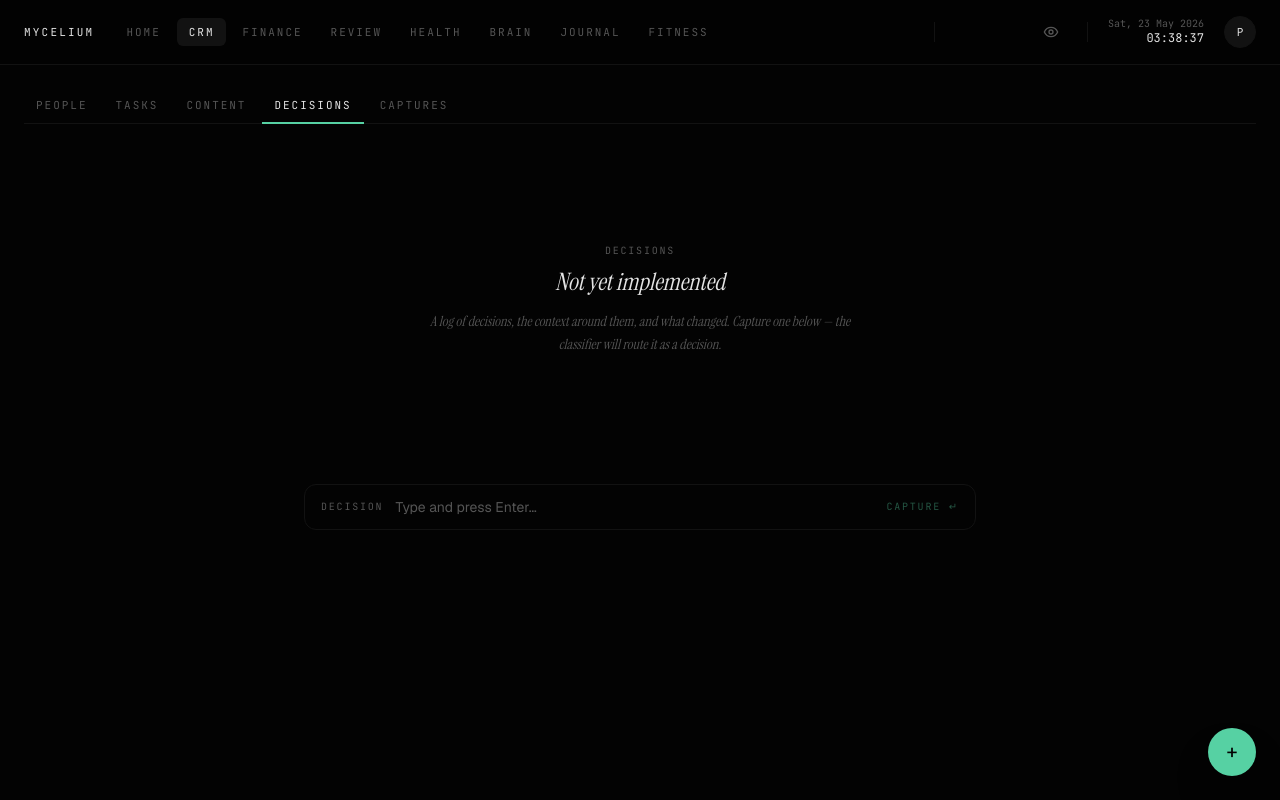
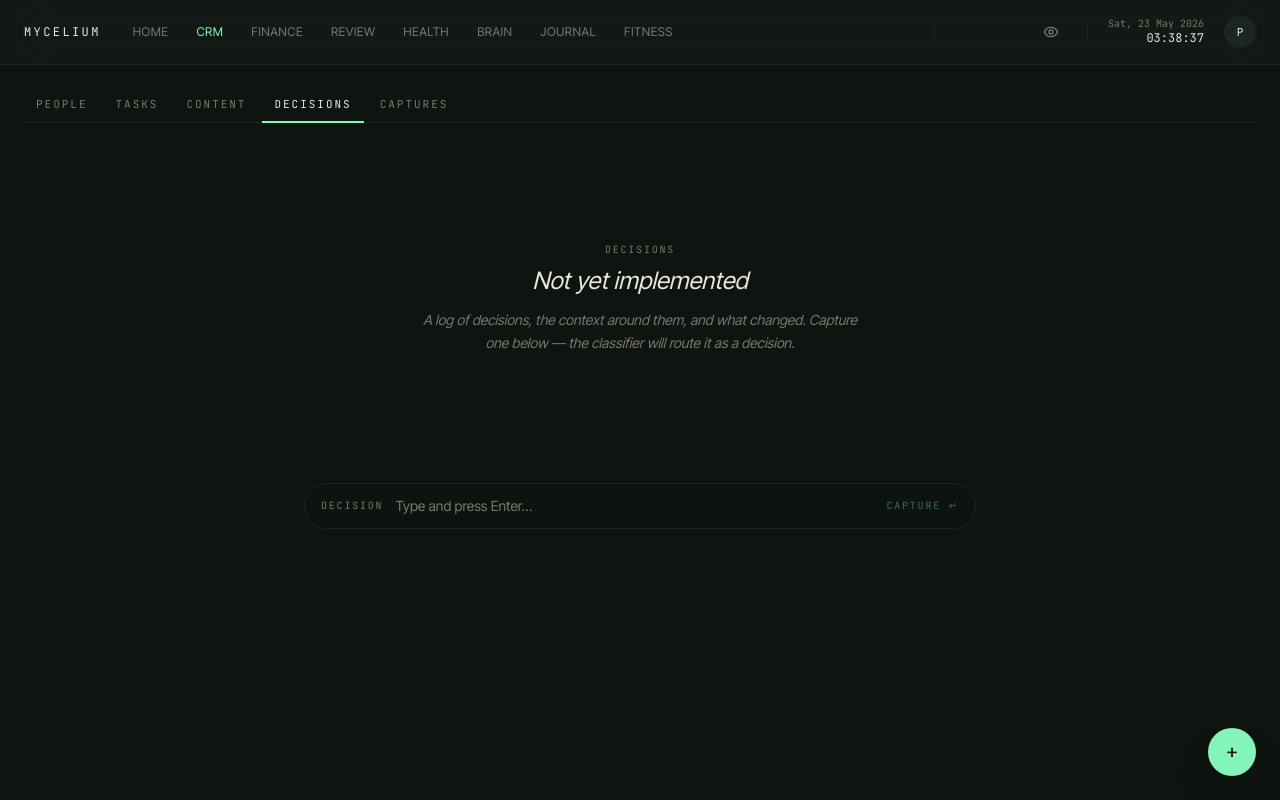
Before and after one commit to sporebit/mycelium, a Next.js app: page /crm/decisions in a window 1280 px wide. Built offline with nearby package versions, Linux system fonts and the light colour scheme; no server answers.

Commit message:
Design pass D1: Loam and Glow token migration

```diff
--- a/app/globals.css
+++ b/app/globals.css
@@ -1,45 +1,206 @@
 @import "tailwindcss";
 
-@theme {
-  /* Neutral ink scale */
-  --color-ink-0: oklch(0.10 0 0);
-  --color-ink-1: oklch(0.13 0 0);
-  --color-ink-2: oklch(0.18 0 0);
-  --color-ink-3: oklch(0.45 0 0);
-  --color-ink-4: oklch(0.92 0 0);
-
-  /* Accent — mint/teal */
-  --color-accent: oklch(0.78 0.13 165);
-  --color-accent-muted: oklch(0.62 0.10 165);
-
-  /* Semantic */
-  --color-ok: oklch(0.72 0.16 145);
-  --color-warn: oklch(0.78 0.16 75);
-  --color-danger: oklch(0.65 0.20 25);
-
-  /* Fonts (injected by next/font) */
-  --font-sans: var(--font-geist-sans);
-  --font-mono: var(--font-jetbrains-mono);
-  --font-display: var(--font-instrument-serif);
-}
+/* ---------------------------------------------------------------------------
+   LOAM AND GLOW — token system (Round D1)
+   --------------------------------------------------------------------------- */
 
 :root {
   color-scheme: dark;
+
+  /* LOAM — background scale, warm dark */
+  --ink-0: #0e1410;          /* page background, deepest */
+  --ink-1: #141c17;          /* card surface */
+  --ink-2: #1c2620;          /* elevated surface, modal */
+  --ink-3: #283328;          /* hover state, divider */
+  --ink-4: #3a4639;          /* border, structure */
+
+  /* TEXT — warm whites, never pure */
+  --text-0: #e8e6dd;         /* primary text */
+  --text-1: #b8b5a5;         /* secondary text */
+  --text-2: #7a786c;         /* muted, labels */
+  --text-3: #4d4b43;         /* placeholder, disabled */
+
+  /* GLOW — the bioluminescent accent (DISCIPLINE: use sparingly) */
+  --glow-0: #84f5b8;         /* hero numbers, active state, PR markers */
+  --glow-1: #5fd396;         /* hover variant */
+  --glow-2: #2a8b56;         /* deeper, for badge backgrounds */
+  --glow-3: #1a3d2a;         /* very dim, subtle highlights */
+
+  /* EARTH — semantic warnings, never aggressive */
+  --warn: #f5b56d;           /* amber, dried polypore */
+  --warn-bg: #3d2e1a;        /* warning background */
+  --error: #e07a5f;          /* burnt umber */
+  --error-bg: #3a1f17;       /* error background */
+  --info: #95b4d6;           /* dawn-mist blue, rare */
+  --info-bg: #1a2330;        /* info background */
+  --good: #84f5b8;           /* same as glow-0 — health is glow */
+  --good-bg: #1a3d2a;        /* same as glow-3 */
+
+  /* SIZES (modular ratio 1.25) */
+  --text-12: 0.75rem;
+  --text-14: 0.875rem;
+  --text-16: 1rem;
+  --text-20: 1.25rem;
+  --text-24: 1.5rem;
+  --text-32: 2rem;
+  --text-48: 3rem;
+  --text-64: 4rem;
+  --text-96: 6rem;
+
+  /* SPACING (4px base) */
+  --space-1: 0.25rem;
+  --space-2: 0.5rem;
+  --space-3: 0.75rem;
+  --space-4: 1rem;
+  --space-6: 1.5rem;
+  --space-8: 2rem;
+  --space-12: 3rem;
+  --space-16: 4rem;
+
+  /* RADIUS */
+  --radius-sm: 4px;
+  --radius-md: 8px;
+  --radius-lg: 16px;
+  --radius-xl: 24px;
+  --radius-full: 999px;
+
+  /* MOTION */
+  --ease-default: cubic-bezier(0.2, 0.8, 0.2, 1);
+  --ease-emphasis: cubic-bezier(0.65, 0, 0.35, 1);
+  --duration-fast: 150ms;
+  --duration-base: 250ms;
+  --duration-slow: 400ms;
 }
 
+/* Recoleta is a paid font from Latinotype.
+   Purchase at: https://www.latinotype.com/recoleta
+   Place the woff2 in /public/fonts/ and uncomment the @font-face below.
+   Until then, the fallback chain in --font-display falls through to
+   Söhne Breit, then Inter Tight, then a system serif. */
+
+/* @font-face {
+  font-family: "Recoleta";
+  src: url("/fonts/recoleta-semibold.woff2") format("woff2");
+  font-weight: 600;
+  font-display: swap;
+} */
+
+/* ---------------------------------------------------------------------------
+   Tailwind v4 @theme — exposes tokens as utility classes.
+   The old --color-ink-{0..4}, --color-accent, --color-ok, --color-warn,
+   --color-danger names are PRESERVED for back-compat (700+ class usages),
+   but their VALUES now point at the new Loam + Glow palette.
+   Note: ink-3 and ink-4 stayed wired to text colours, since the codebase
+   uses text-ink-3 (423×) and text-ink-4 (262×) overwhelmingly more than
+   bg-ink-3 / border-ink-4 (which were near-zero usage in the old palette).
+   --------------------------------------------------------------------------- */
+@theme {
+  /* Background scale */
+  --color-ink-0: var(--ink-0);
+  --color-ink-1: var(--ink-1);
+  --color-ink-2: var(--ink-2);
+
+  /* Text — legacy slots */
+  --color-ink-3: var(--text-2);
+  --color-ink-4: var(--text-0);
+
+  /* New text scale — accessible as Tailwind classes (e.g. text-text-0) */
+  --color-text-0: var(--text-0);
+  --color-text-1: var(--text-1);
+  --color-text-2: var(--text-2);
+  --color-text-3: var(--text-3);
+
+  /* Background scale — new names also exposed */
+  --color-loam-0: var(--ink-0);
+  --color-loam-1: var(--ink-1);
+  --color-loam-2: var(--ink-2);
+  --color-loam-3: var(--ink-3);
+  --color-loam-4: var(--ink-4);
+
+  /* Glow — new names exposed (text-glow-0, bg-glow-2 etc.) */
+  --color-glow-0: var(--glow-0);
+  --color-glow-1: var(--glow-1);
+  --color-glow-2: var(--glow-2);
+  --color-glow-3: var(--glow-3);
+
+  /* Semantic aliases — old names */
+  --color-accent: var(--glow-0);
+  --color-accent-muted: var(--glow-1);
+  --color-ok: var(--good);
+  --color-warn: var(--warn);
+  --color-danger: var(--error);
+
+  /* New semantic names */
+  --color-good: var(--good);
+  --color-error: var(--error);
+  --color-info: var(--info);
+
+  /* TYPOGRAPHY — next/font binds --font-inter-tight + --font-jetbrains-mono
+     on the html element. The fallback chains keep things sensible if those
+     variables aren't set yet (SSR streaming, etc.). */
+  --font-sans:
+    var(--font-inter-tight),
+    "Inter Tight", "Inter",
+    -apple-system, BlinkMacSystemFont, "Segoe UI", system-ui, sans-serif;
+  --font-display:
+    "Recoleta", "Söhne Breit",
+    var(--font-inter-tight),
+    "Inter Tight", serif;
+  --font-mono:
+    "Berkeley Mono",
+    var(--font-jetbrains-mono),
+    "JetBrains Mono", "SF Mono", ui-monospace, monospace;
+}
+
+/* ---------------------------------------------------------------------------
+   Base
+   --------------------------------------------------------------------------- */
+
 html {
-  background-color: oklch(0.10 0 0);
-  color: oklch(0.92 0 0);
+  background-color: var(--ink-0);
+  color: var(--text-0);
 }
 
 body {
-  font-family: var(--font-sans, ui-sans-serif, system-ui, sans-serif);
+  font-family: var(--font-sans);
+  font-size: var(--text-16);
+  line-height: 1.5;
+  -webkit-font-smoothing: antialiased;
+  -moz-osx-font-smoothing: grayscale;
 }
 
-/* Hairline divider used inside cards */
+h1, h2, h3, h4, h5, h6 {
+  font-family: var(--font-display);
+  font-weight: 600;
+  color: var(--text-0);
+}
+
+/* Eyebrows / labels — class-based opt-in, doesn't override anything */
+.label,
+[data-label] {
+  font-family: var(--font-sans);
+  font-size: var(--text-12);
+  font-weight: 500;
+  letter-spacing: 0.04em;
+  text-transform: uppercase;
+  color: var(--text-2);
+}
+
+/* Tabular numerics */
+.numeric,
+[data-numeric] {
+  font-family: var(--font-mono);
+  font-variant-numeric: tabular-nums;
+}
+
+/* Hairline divider used inside cards (legacy class — keep) */
 .hairline {
-  border-color: oklch(0.18 0 0);
+  border-color: var(--ink-2);
 }
+
+/* ---------------------------------------------------------------------------
+   Animations (legacy — keep so nothing breaks)
+   --------------------------------------------------------------------------- */
 
 @keyframes habit-count-pulse {
   0% {
@@ -51,20 +212,14 @@ body {
     opacity: 1;
   }
 }
-
 .habit-count-pulse {
   animation: habit-count-pulse 300ms ease-out;
 }
 
 @keyframes ticker-fade-in {
-  from {
-    opacity: 0;
-  }
-  to {
-    opacity: 1;
-  }
+  from { opacity: 0; }
+  to   { opacity: 1; }
 }
-
 .ticker-fade-in {
   animation: ticker-fade-in 200ms ease-out;
 }
--- a/app/layout.tsx
+++ b/app/layout.tsx
@@ -1,23 +1,19 @@
 import type { Metadata } from "next";
-import { Geist, JetBrains_Mono, Instrument_Serif } from "next/font/google";
+import { Inter_Tight, JetBrains_Mono } from "next/font/google";
 import "./globals.css";
 import { PrivacyProvider } from "@/lib/context/PrivacyContext";
 
-const geistSans = Geist({
-  variable: "--font-geist-sans",
+const interTight = Inter_Tight({
+  variable: "--font-inter-tight",
   subsets: ["latin"],
+  weight: ["400", "500", "600"],
+  display: "swap",
 });
 
 const jetbrainsMono = JetBrains_Mono({
   variable: "--font-jetbrains-mono",
   subsets: ["latin"],
-});
-
-const instrumentSerif = Instrument_Serif({
-  variable: "--font-instrument-serif",
-  weight: "400",
-  style: ["normal", "italic"],
-  subsets: ["latin"],
+  display: "swap",
 });
 
 export const metadata: Metadata = {
@@ -33,7 +29,7 @@ export default function RootLayout({
   return (
     <html
       lang="en"
-      className={`${geistSans.variable} ${jetbrainsMono.variable} ${instrumentSerif.variable} h-full antialiased`}
+      className={`${interTight.variable} ${jetbrainsMono.variable} h-full antialiased`}
     >
       <body className="min-h-full flex flex-col bg-ink-0 text-ink-4">
         <PrivacyProvider>{children}</PrivacyProvider>
--- a/components/dashboard/TopRail.tsx
+++ b/components/dashboard/TopRail.tsx
@@ -17,10 +17,10 @@ const TABS = [
 
 export function TopRail({ active = "HOME" }: { active?: string }) {
   return (
-    <header className="sticky top-0 z-30 border-b border-ink-2 bg-ink-0/80 backdrop-blur-xl">
+    <header className="sticky top-0 z-30 bg-ink-1/85 backdrop-blur-xl shadow-[0_1px_0_0_var(--ink-2)]">
       <div className="mx-auto max-w-[1400px] flex items-center gap-5 px-6 py-3">
         {/* Brand */}
-        <div className="text-[11px] font-[family-name:var(--font-mono)] tracking-[0.2em] text-ink-4">
+        <div className="text-xs font-[family-name:var(--font-mono)] tracking-[0.2em] text-ink-4">
           MYCELIUM
         </div>
 
@@ -32,10 +32,10 @@ export function TopRail({ active = "HOME" }: { active?: string }) {
               <Link
                 key={t.label}
                 href={t.href}
-                className={`px-3 py-1.5 text-[11px] font-[family-name:var(--font-mono)] tracking-[0.18em] rounded-md transition-colors ${
+                className={`px-3 py-1.5 text-xs tracking-[0.04em] uppercase rounded-md transition-colors ${
                   isActive
-                    ? "bg-ink-2 text-ink-4"
-                    : "text-ink-3 hover:text-ink-4 hover:bg-ink-1"
+                    ? "text-accent"
+                    : "text-ink-3 hover:text-ink-4 hover:bg-ink-2/40"
                 }`}
               >
                 {t.label}
--- a/lib/fitness/pain.ts
+++ b/lib/fitness/pain.ts
@@ -2,15 +2,15 @@ import type { ExerciseBaseline, FeelRating } from "./types";
 
 /**
  * Bucketed severity → colour mapping. Returns a CSS colour value (hex)
- * because chart libraries take strings, not Tailwind classes. The thresholds
- * match the spec: 0-1 green, 2-4 amber, 5-7 orange, 8-10 red.
+ * because chart libraries take strings, not Tailwind classes. Mapped to
+ * the Loam + Glow palette: glow-0 → warn → mid-burnt → error.
  */
 export function severityToColor(severity: number | null | undefined): string {
-  if (severity == null) return "#22c55e"; // green = "no log" assumed fine
-  if (severity <= 1) return "#22c55e";
-  if (severity <= 4) return "#eab308";
-  if (severity <= 7) return "#f97316";
-  return "#ef4444";
+  if (severity == null) return "#84f5b8"; // glow-0 — "no log" assumed fine
+  if (severity <= 1) return "#84f5b8";    // glow-0
+  if (severity <= 4) return "#f5b56d";    // warn
+  if (severity <= 7) return "#e08a5f";    // between warn and error
+  return "#e07a5f";                       // error
 }
 
 /** Approximate severity for charts when only a feel rating was logged. */
```
